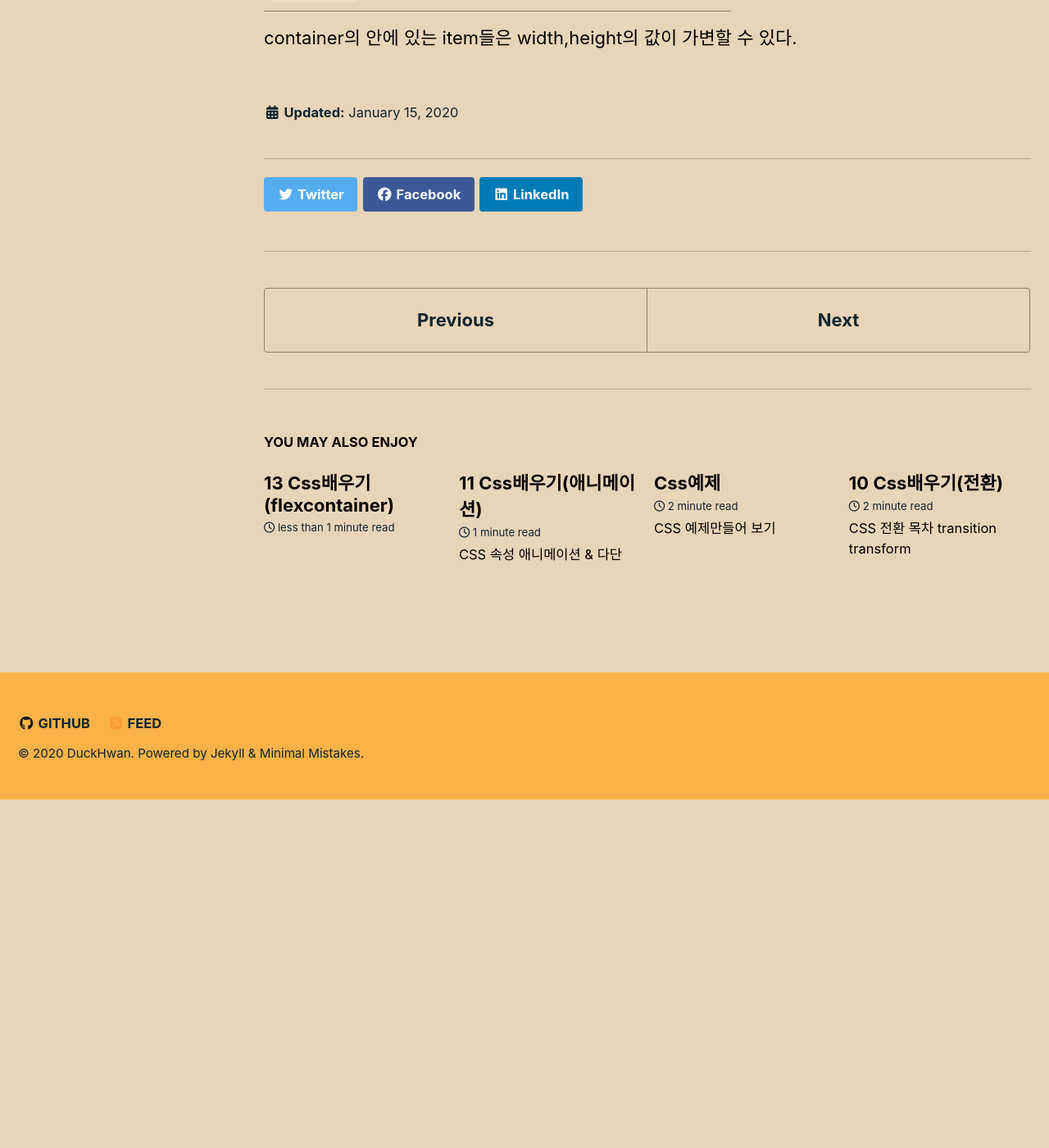
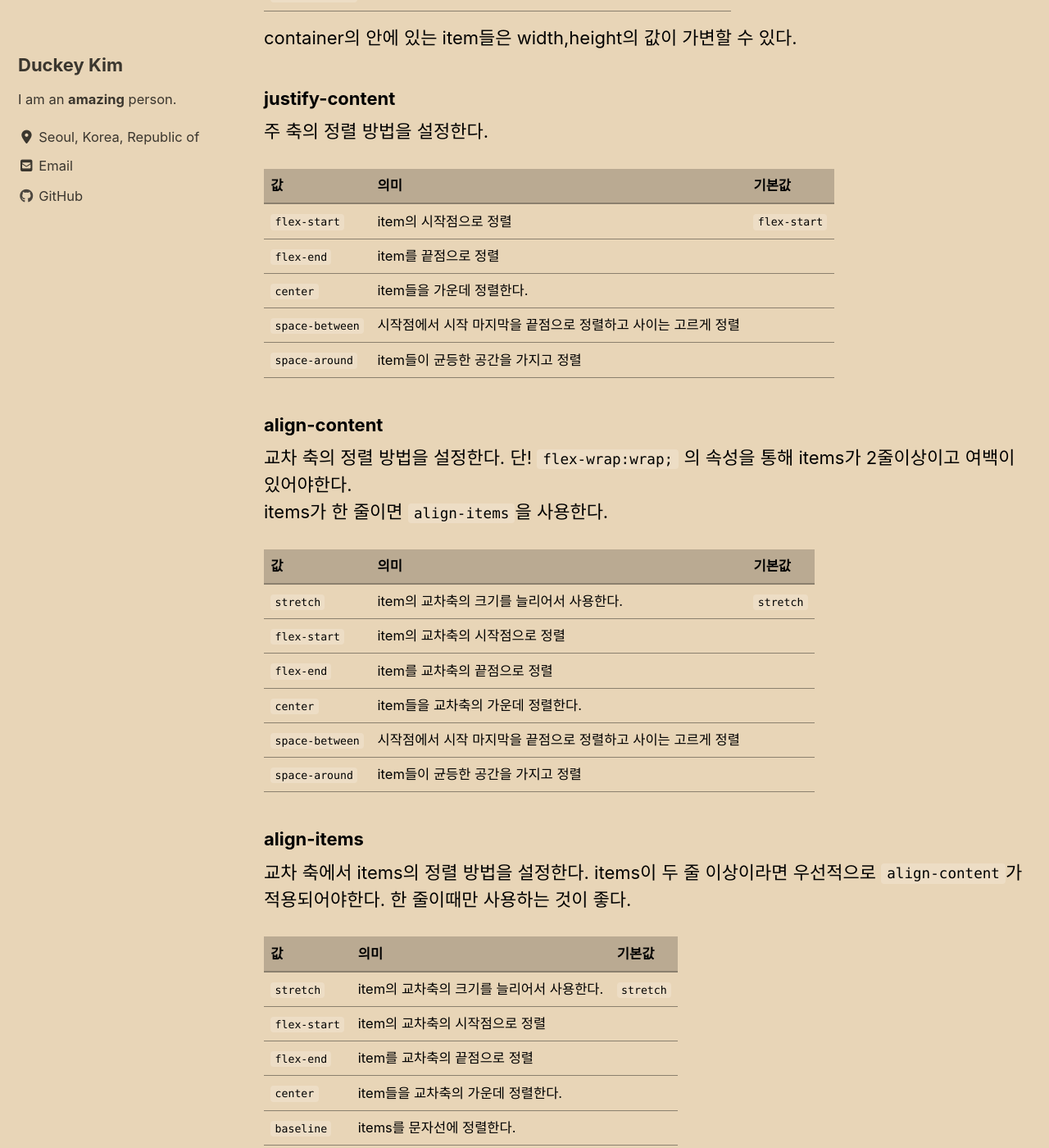
Before and after one commit to duckey-kim/duckey-kim.github.io, a Jekyll site: the page built from _posts/2020-01-15-12-CSS배우기(flexcontainer).md, in a window 1280 px wide and 1400 px high, scrolled down 2608 px. Shown: the whole window at 82% size. Built offline with Jekyll 4.4.1, drawn with Linux system fonts in a browser that asks for light colours; cached includes are drawn as plain includes; nearby versions of some CDN libraries; before the commit the page ends 3583 px from its top, so only the background shows below that; some of the changed text lies outside the part shown.

Commit message:
Update 2020-01-15-12-CSS배우기(flexcontainer).md

```diff
--- a/_posts/2020-01-15-12-CSS배우기(flexcontainer).md
+++ b/_posts/2020-01-15-12-CSS배우기(flexcontainer).md
@@ -85,3 +85,40 @@
 |`wrap-reverse`|역방향으로 여러 줄로 묶음| |
 
 container의 안에 있는 item들은 width,height의 값이 가변할 수 있다.
+
+### justify-content
+주 축의 정렬 방법을 설정한다.
+
+|값|의미|기본값|
+|:---|:---|:---|
+|`flex-start`|item의 시작점으로 정렬|`flex-start`|
+|`flex-end`|item를 끝점으로 정렬| |
+|`center`|item들을 가운데 정렬한다.| |
+|`space-between`|시작점에서 시작 마지막을 끝점으로 정렬하고 사이는 고르게 정렬| |
+|`space-around`|item들이 균등한 공간을 가지고 정렬| |
+
+### align-content
+교차 축의 정렬 방법을 설정한다. 단! `flex-wrap:wrap;` 의 속성을 통해 items가 2줄이상이고 여백이 있어야한다.
+items가 한 줄이면 `align-items`을 사용한다.
+
+|값|의미|기본값|
+|:---|:---|:---|
+|`stretch`|item의 교차축의 크기를 늘리어서 사용한다.|`stretch`|
+|`flex-start`|item의 교차축의 시작점으로 정렬| |
+|`flex-end`|item를 교차축의 끝점으로 정렬| |
+|`center`|item들을 교차축의 가운데 정렬한다.| |
+|`space-between`|시작점에서 시작 마지막을 끝점으로 정렬하고 사이는 고르게 정렬| |
+|`space-around`|item들이 균등한 공간을 가지고 정렬| |
+
+
+### align-items
+교차 축에서 items의 정렬 방법을 설정한다. items이 두 줄 이상이라면 우선적으로 `align-content`가 적용되어야한다. 한 줄이때만 사용하는 것이 좋다.
+
+
+|값|의미|기본값|
+|:---|:---|:---|
+|`stretch`|item의 교차축의 크기를 늘리어서 사용한다.|`stretch`|
+|`flex-start`|item의 교차축의 시작점으로 정렬| |
+|`flex-end`|item를 교차축의 끝점으로 정렬| |
+|`center`|item들을 교차축의 가운데 정렬한다.| |
+|`baseline`|items를 문자선에 정렬한다.||
```
